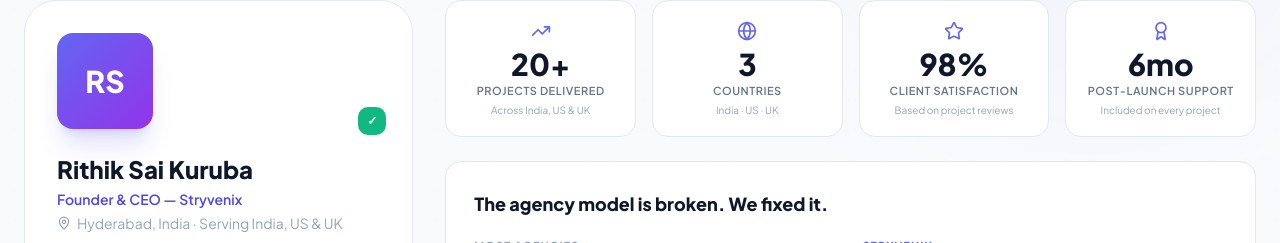
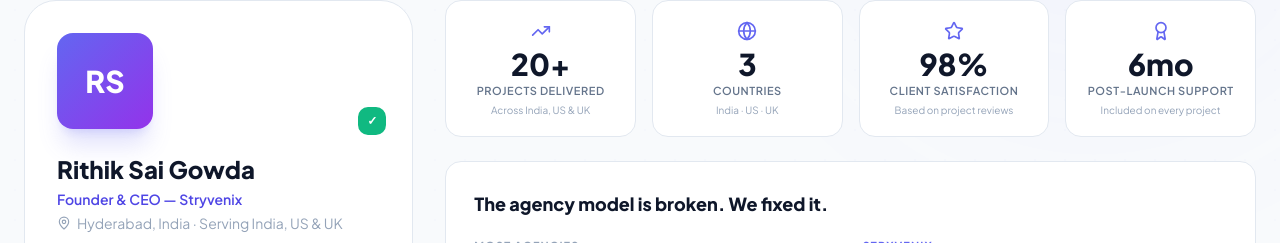
Before and after one commit to Rithiksaikuruba/agency-website, a React (Vite) app: page / in a window 1280 px wide. Shown: the part 10923-11166 px from the top of the page. Built offline with nearby package versions, Linux system fonts and the light colour scheme; a web font is replaced by a local one.

Commit message:
improvements

```diff
--- a/src/components/About.jsx
+++ b/src/components/About.jsx
@@ -202,7 +202,7 @@ export default function About() {
               </div>
 
               <h3 className="text-2xl font-extrabold text-slate-900 dark:text-white mb-1" itemProp="name">
-                Rithik Sai Kuruba
+                Rithik Sai Gowda
               </h3>
               <p className="text-sm font-semibold text-indigo-600 dark:text-indigo-400 mb-1" itemProp="jobTitle">
                 Founder & CEO — Stryvenix
```
